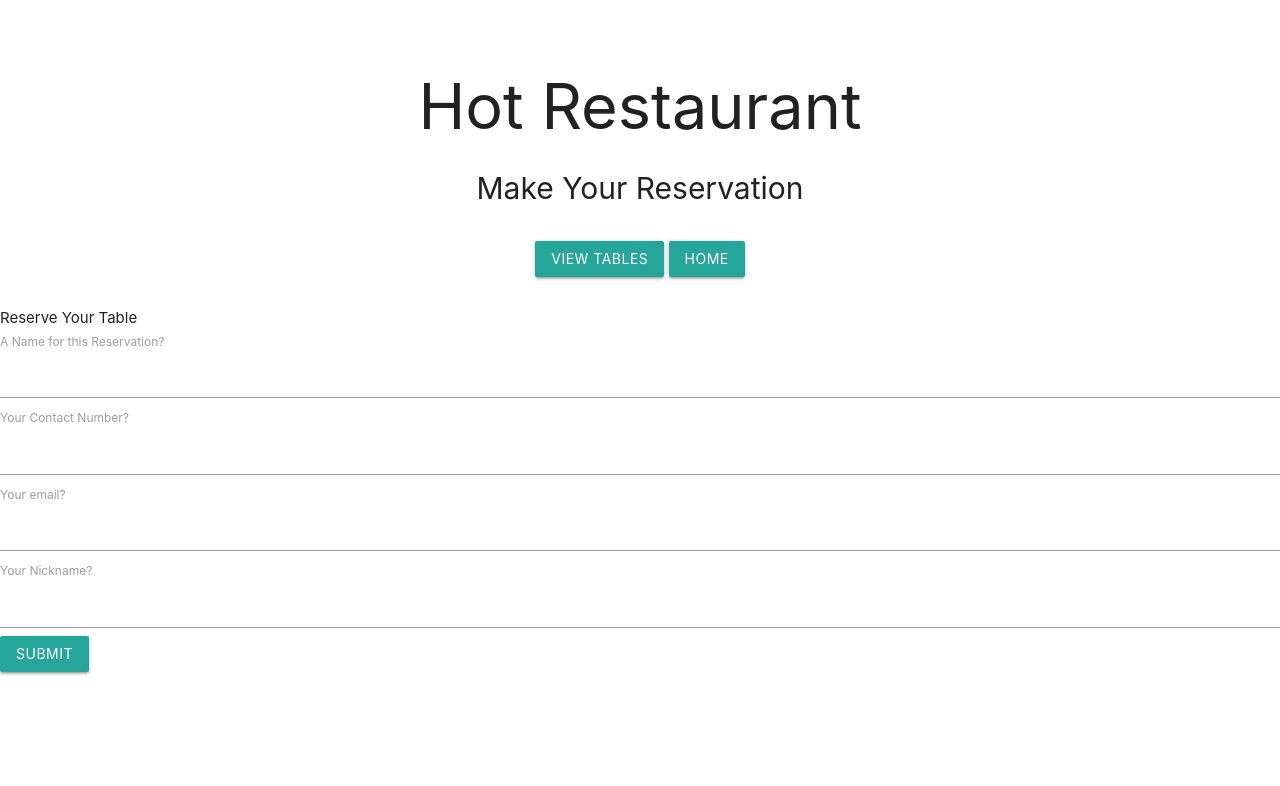
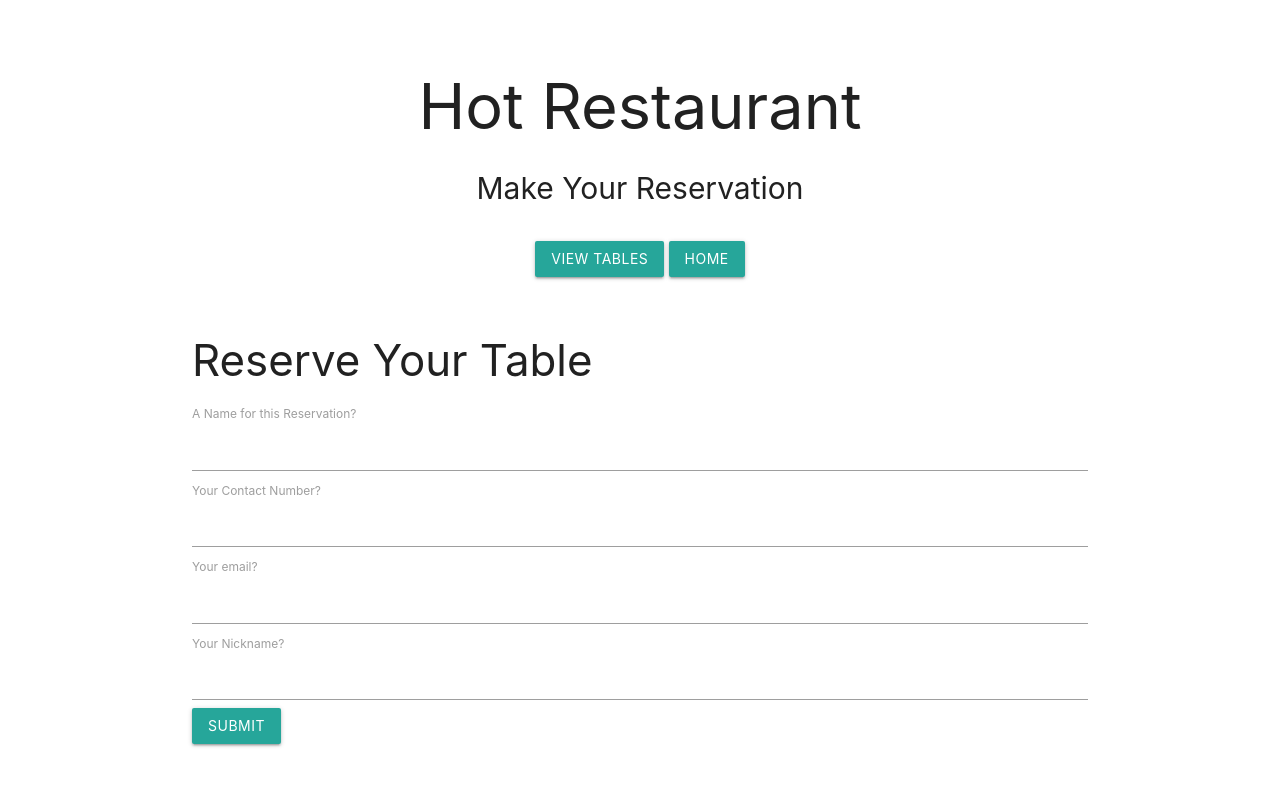
Before and after one commit to Juawito/restaurant-group-project, a website: page develope/reserve.html in a window 1280 px wide. Drawn offline with nearby package versions, Linux system fonts and the light colour scheme.

Commit message:
linked view html and script.js

```diff
--- a/develope/reserve.html
+++ b/develope/reserve.html
@@ -18,34 +18,34 @@
             <a class="waves-effect waves-light btn">Home</a>
         </div>
     </div class="card">
+    <div class="container">
     <div class="card-header">
-            Reserve Your Table
+        <h3>Reserve Your Table</h3>
     </div>
-    <div class="card-body">
     <form role="form">
         <div class="form-group">
             <label for="reserve-name">A Name for this Reservation?</label>
-            <input type="text" class="form=control" id="reserve-name">
+            <input type="text" class="formControl" id="reserveName">
         </div>
         <div class="form-group">
             <label for="reserve-phone">Your Contact Number?</label>
-            <input type="text" class="form=control" id="reserve-phone">
+            <input type="text" class="formControl" id="reservePhone">
         </div>
         <div class="form-group">
             <label for="reserve-email">Your email?</label>
-            <input type="text" class="form=control" id="reserve-email">
-        </div>
+            <input type="text" class="formControl" id="reserveEmail">
         </div>
         <div class="form-group">
             <label for="reserve-nickname">Your Nickname?</label>
-            <input type="text" class="form=control" id="reserve-nickname">
+            <input type="text" class="formControl" id="reserveNickname">
         </div>
         <button type="submit" class="btn btn-primary submit">Submit</button>
     </form>
 </div>
-    </div>
+</div>
 </div>
 
+</div>
 
 </div>
 
--- a/develope/style.css
+++ b/develope/style.css
@@ -3,7 +3,6 @@
     padding: 0;
     box-sizing: border-box;
 }
-
 .container {
     justify-content: center;
 }
@@ -13,7 +12,6 @@
     text-align: center;
     padding: 2rem 0;
 }
-
 .titleText {
     background-color: black;
     color: rgb(187, 186, 186);
@@ -35,7 +33,6 @@
     border: solid 2px black;
     margin: 1rem;
 }
-
 .reservationDetails {
     font-size: 2rem;
 }
```
